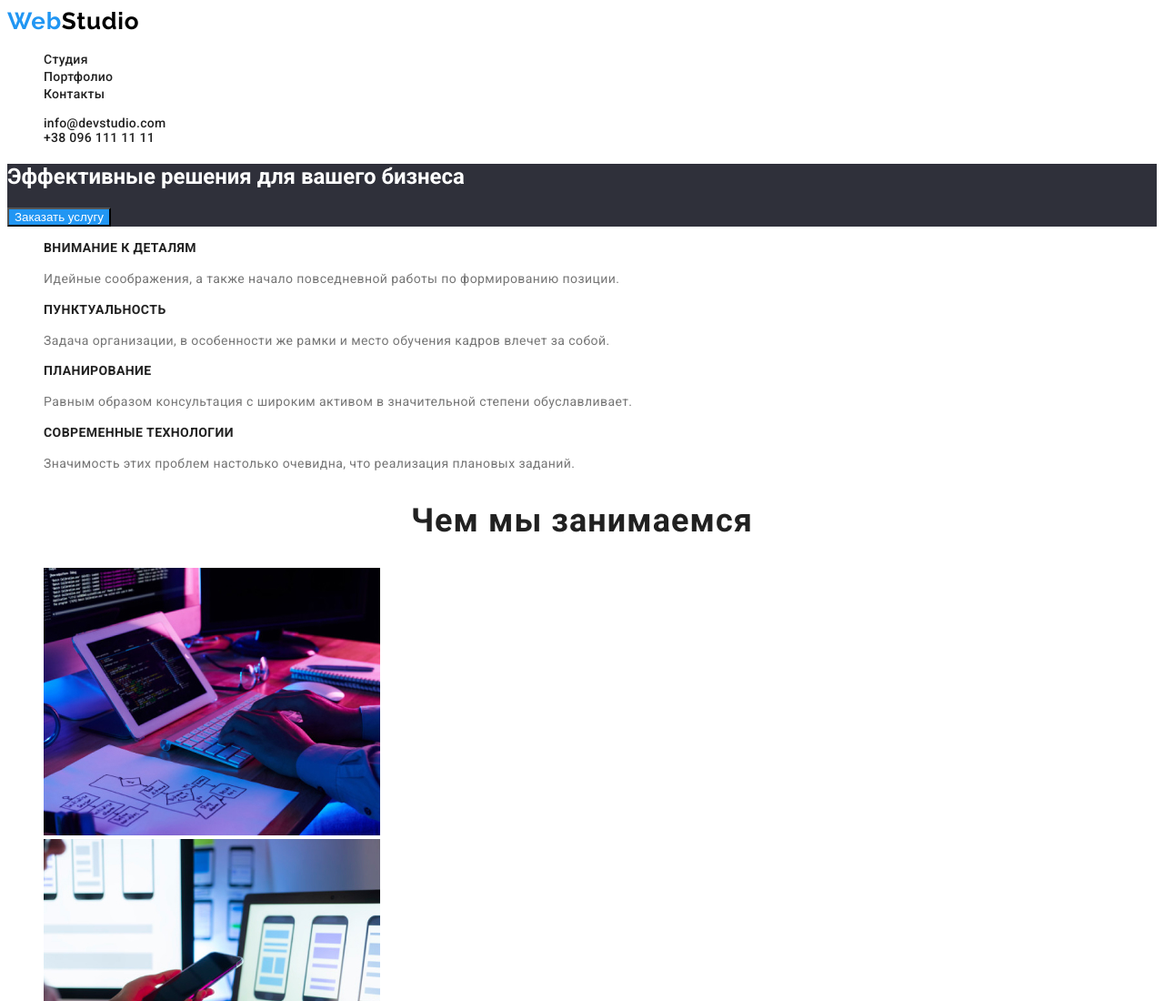
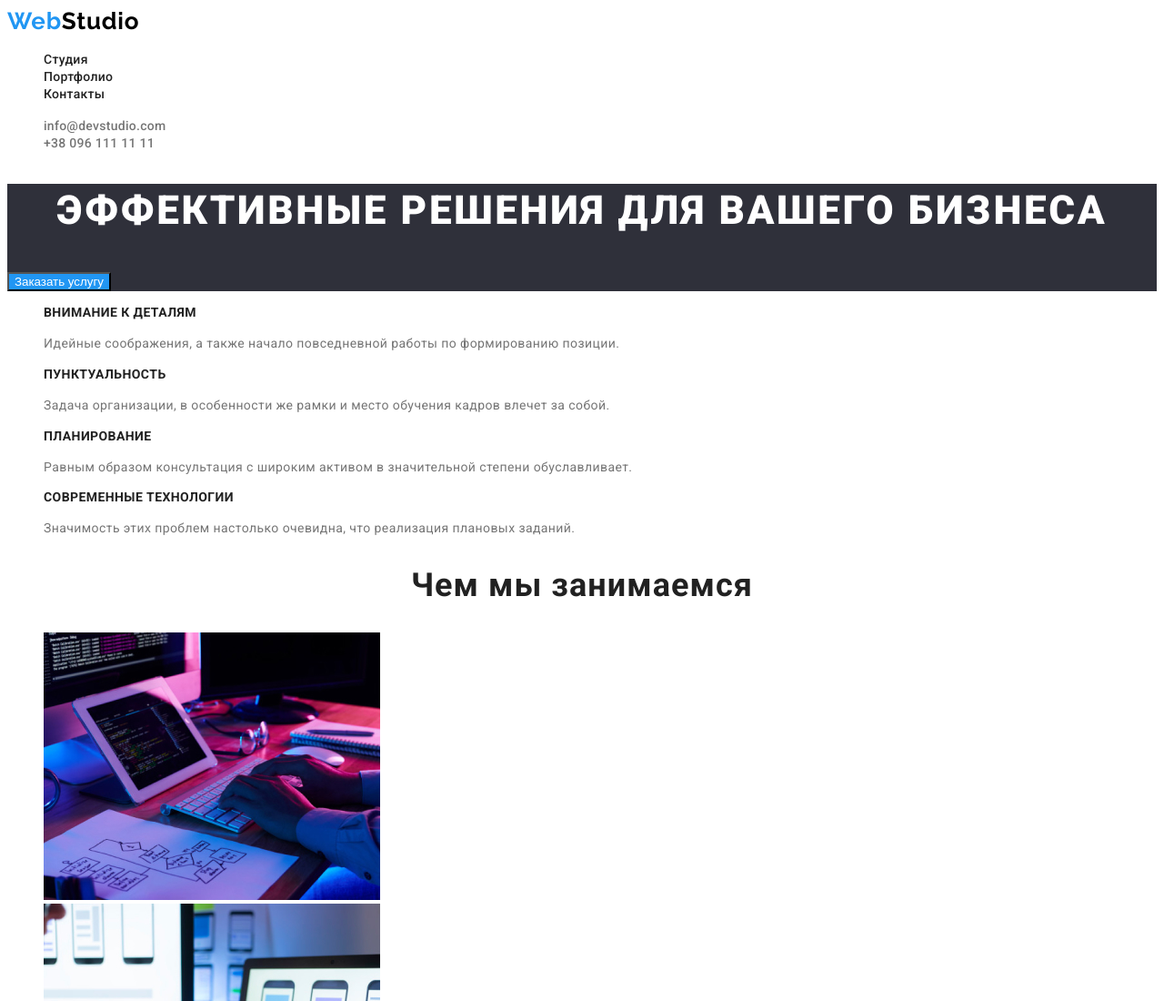
Before and after one commit to severrgm/goit-markup-hw-02.github.io, a plain HTML site: page index.html in a window 1280 px wide. Shown: the top 1100 px of the page at 91% size. Drawn offline with Linux system fonts and the light colour scheme.

Commit message:
Исправления 1
1.контакты в хедере имейл и почта исправил

```diff
--- a/CSS/styles.css
+++ b/CSS/styles.css
@@ -27,6 +27,11 @@ body {
 .header-accent {
   color: #000000;
 }
+
+.header-link:hover,
+.header-link:focus {
+  color: var(--accent-color);
+}
 .header-link {
   font-weight: 500;
   font-size: 14px;
@@ -34,22 +39,11 @@ body {
   letter-spacing: 0.02em;
   color: #212121;
 }
-
-.header-link:hover,
-.header-link:focus {
+.header-link-contacts:hover,
+.header-link-contacts:focus {
   color: var(--accent-color);
 }
-
-.header-mail {
-  font-weight: 500;
-  font-size: 14px;
-  line-height: 1.14;
-  letter-spacing: 0.02em;
-
-  color: #757575;
-}
-
-.header-tel {
+.header-link-contacts {
   font-weight: 500;
   font-size: 14px;
   line-height: 1.14;
@@ -64,6 +58,13 @@ body {
   background-color: #2f303a;
 }
 h1 {
+  font-weight: 900;
+  font-size: 44px;
+  line-height: 1.36;
+  text-align: center;
+  letter-spacing: 0.06em;
+  text-transform: uppercase;
+
   color: var(--secondary-title-color);
 }
 
@@ -97,7 +98,8 @@ h1 {
   color: var(--main-title-color);
 }
 /*-----COMMAND-----*/
-.command-section {
+.command-section,
+.btn-item {
   background-color: #f5f4fa;
 }
 .command-header {
@@ -154,6 +156,14 @@ h1 {
   color: rgba(255, 255, 255, 0.6);
 }
 /*-----PORTFOLIO-----*/
+.btn-item {
+  font-weight: 500;
+  font-size: 16px;
+  line-height: 1.62;
+  text-align: center;
+  letter-spacing: 0.03em;
+  color: #212121;
+}
 .btn-item:hover,
 .btn-item:focus {
   color: #ffffff;
--- a/index.html
+++ b/index.html
@@ -28,8 +28,8 @@
 
    </nav>
         <ul class="header-right list">
-            <li class="header-mail"><a class="header-link link" href="mailto:info@devstudio.com">info@devstudio.com</a></li>
-            <li class="header-tel"><a class="header-link link" href="tel:+380961111111">+38 096 111 11 11</a></li>
+            <li class="header-mail"><a class="header-link-contacts link" href="mailto:info@devstudio.com">info@devstudio.com</a></li>
+            <li class="header-tel"><a class="header-link-contacts link" href="tel:+380961111111">+38 096 111 11 11</a></li>
         </ul>
   </header>
   <main>
```
